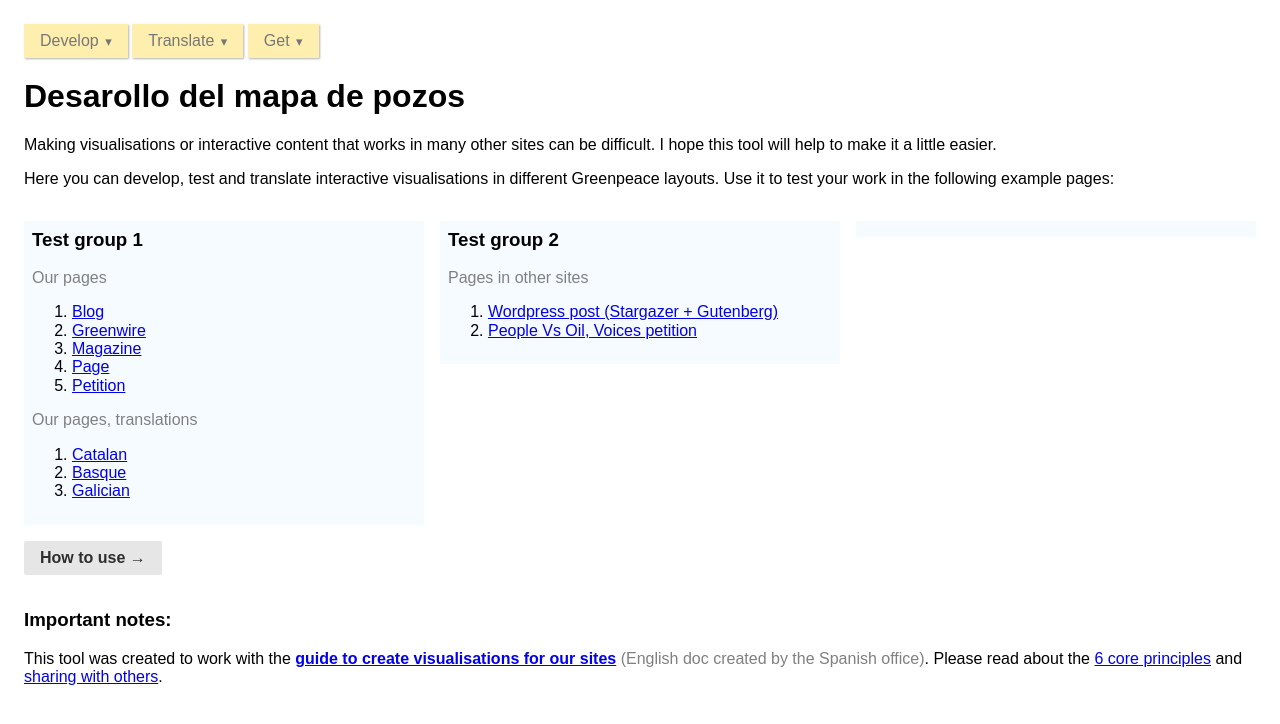
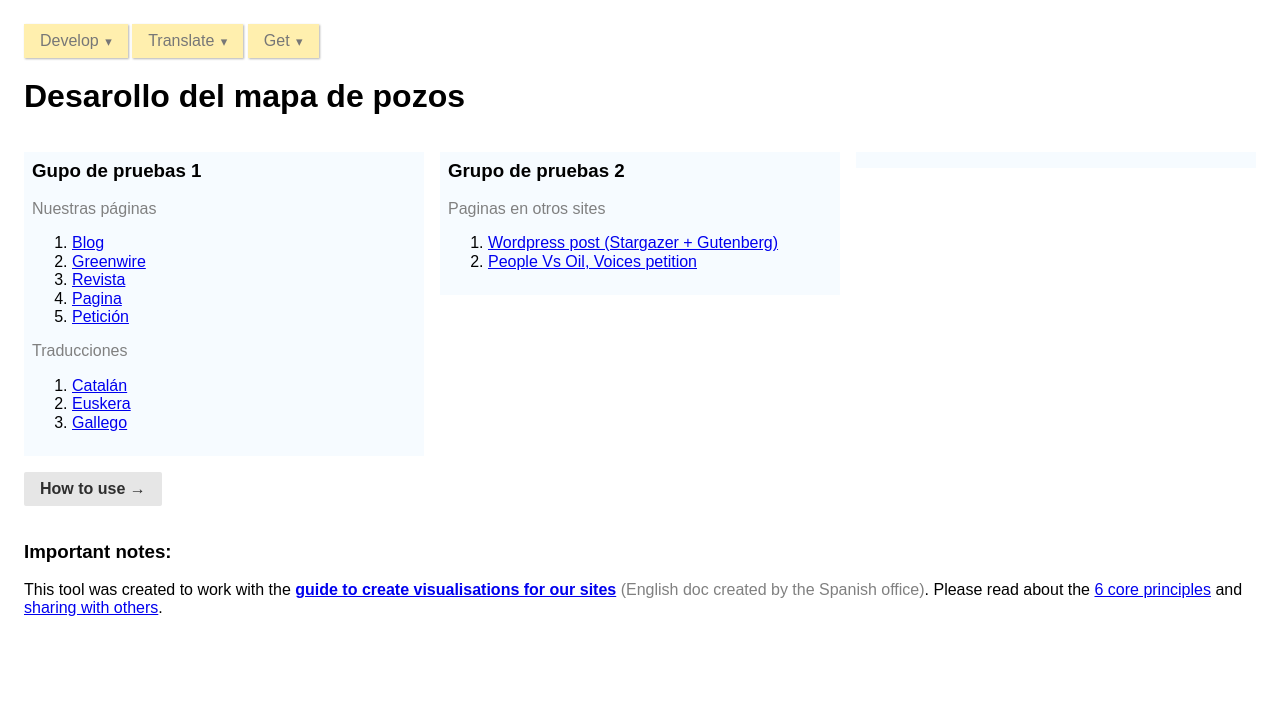
Before and after one commit to greenpeace/gpes-wells-map, a Jekyll site: the page built from index.html, in a window 1280 px wide. Shown: the top 724 px of the page. Built offline with Jekyll 4.4.1, drawn with Linux system fonts in a browser that asks for light colours; nearby versions of some CDN libraries.

Commit message:
Descripción de la página

```diff
--- a/_config.yml
+++ b/_config.yml
@@ -4,5 +4,4 @@ markdown: kramdown
 title: "Mapa de pozos"
 long_title: "Desarollo del mapa de pozos"
 lead: >
-  <p>Making visualisations or interactive content that works in many other sites can be difficult. I hope this tool will help to make it a little easier.</p>
-  <p>Here you can develop, test and translate interactive visualisations in different Greenpeace layouts. Use it to test your work in the following example pages:</p>
+  <p></p>
--- a/index.html
+++ b/index.html
@@ -133,27 +133,27 @@ layout: default
     <div class="pure-g">
         <div class="pure-u-1 pure-u-md-1-3">
             <div class="testGroup">
-                <h3>Test group 1</h3>
-                <p class="soft">Our pages</p>
+                <h3>Gupo de pruebas 1</h3>
+                <p class="soft">Nuestras páginas</p>
                 <ol>
                     <li><a href="es/blog.html">Blog</a></li>
                     <li><a href="es/greenwire.html">Greenwire</a></li>
-                    <li><a href="es/magazine.html">Magazine</a></li>
-                    <li><a href="es/page.html">Page</a></li>
-                    <li><a href="es/petition.html">Petition</a></li>
+                    <li><a href="es/magazine.html">Revista</a></li>
+                    <li><a href="es/page.html">Pagina</a></li>
+                    <li><a href="es/petition.html">Petición</a></li>
                 </ol>
-                <p class="soft">Our pages, translations</p>
+                <p class="soft">Traducciones</p>
                 <ol>
-                    <li><a href="es/ca-page.html">Catalan</a>
-                    <li><a href="es/eu-page.html">Basque</a>
-                    <li><a href="es/gl-page.html">Galician</a>
+                    <li><a href="es/ca-page.html">Catalán</a>
+                    <li><a href="es/eu-page.html">Euskera</a>
+                    <li><a href="es/gl-page.html">Gallego</a>
                 </ol>
             </div>
         </div>
         <div class="pure-u-1 pure-u-md-1-3">
             <div class="testGroup">
-                <h3>Test group 2</h3>
-                <p class="soft">Pages in other sites</p>
+                <h3>Grupo de pruebas 2</h3>
+                <p class="soft">Paginas en otros sites</p>
                 <ol>
                     <li><a href="wp/post-stargazer-gutenberg.html">Wordpress post (Stargazer + Gutenberg)</a></li>
                     <li><a href="peoplevsoil/voices.html">People Vs Oil, Voices petition</a></li>
```
Also changed, not shown: README.md.
